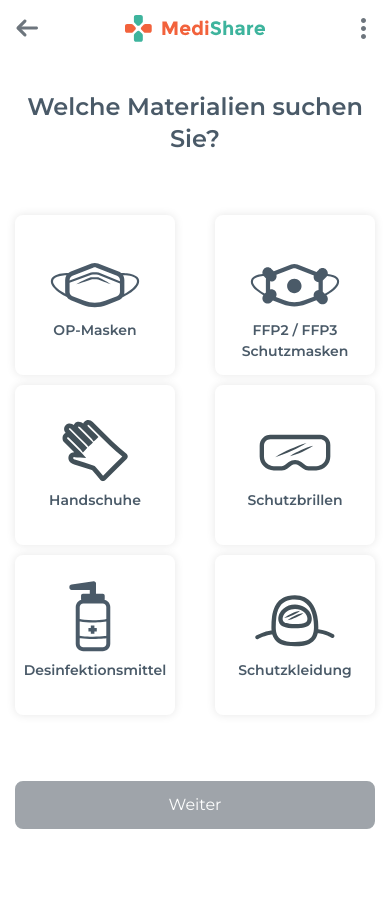
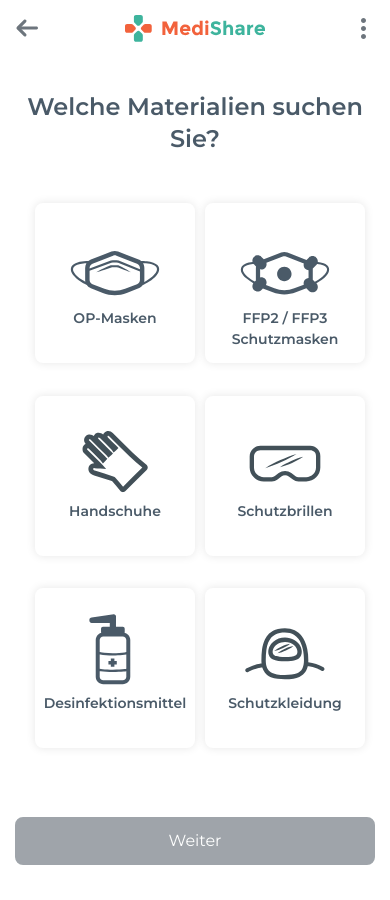
Before and after one commit to davelosert/medishare, a Vue app in the folder frontend/: page /#/search/category in a window 390 px wide. Before the commit the page ends 844 px from the top, so only its background shows below. Built offline with nearby package versions, Linux system fonts and the light colour scheme.

Commit message:
improved css for mobile devices

```diff
--- a/frontend/src/views/Home.vue
+++ b/frontend/src/views/Home.vue
@@ -1,16 +1,16 @@
 <template>
-  <b-row class="home flex-column justify-content-between" no-gutters>
-    <b-col>
+  <b-row class="home justify-content-center" no-gutters>
+    <b-col sm="12">
       <img src="../assets/home/group-4.svg" class="Group-4" />
     </b-col>
-    <b-col class="welcome-text-container">
+    <b-col class="welcome-text-container" sm="12">
       <span class="Willkommen-Dr-Meie">Willkommen, {{ username }}</span>
       <p class="Fehlt-es-Ihnen-an-Ar ms-mt-16">
         Fehlt es Ihnen an Arbeitsmaterialien, oder haben Sie etwas auf Vorrat,
         dass Sie gerne zur Verfügung stellen möchten?
       </p>
     </b-col>
-    <b-col class="ms-mt-16 d-flex justify-content-end">
+    <b-col class="ms-mt-16 d-flex justify-content-end" sm="12">
       <b-row class="flex-column w-100 h-100 align-items-stretch justify-content-end" no-gutters>
         <b-col class="flex-grow-0">
           <b-button
--- a/frontend/src/views/search/Categories.vue
+++ b/frontend/src/views/search/Categories.vue
@@ -1,39 +1,36 @@
 <template>
-  <b-row id="categories" class="flex-column justify-content-between">
-    <b-col>
-      <p class="Welche-Materialien-s">
-        Welche Materialien {{ text }}?
-      </p>
+  <b-row id="categories" class="justify-content-center">
+    <b-col cols="12">
+      <p class="Welche-Materialien-s">Welche Materialien {{ text }}?</p>
     </b-col>
-    <b-col>
-      <b-row class="justify-content-between" no-gutters>
-        <category v-for="category in categories"
-          :key="category.id"
-          sm="6"
-          :category="category">
-        </category>
+    <!-- <b-col cols="12">
+      <b-row class="justify-content-center" no-gutters>
+
       </b-row>
-    </b-col>
-    <b-col class="d-flex flex-column justify-content-end">
-      <b-button class="w-100"
-      :disabled="selectedItem === undefined"
-      :style="buttonTheme"
-      :class="buttonClass"
-      @click="next">Weiter</b-button>
+    </b-col>-->
+    <category v-for="category in categories" :key="category.id" :category="category"></category>
+    <b-col class="d-flex flex-column justify-content-end mt-4" sm="12" xs="12">
+      <b-button
+        class="w-100"
+        :disabled="selectedItem === undefined"
+        :style="buttonTheme"
+        :class="buttonClass"
+        @click="next"
+      >Weiter</b-button>
     </b-col>
   </b-row>
 </template>
 <script>
-import Category from './material_views/Category'
-import { mapState } from 'vuex'
+import Category from "./material_views/Category";
+import { mapState } from "vuex";
 
 export default {
-  name: 'categories',
+  name: "categories",
   components: {
-    'category': Category
+    category: Category
   },
-  created () {
-    this.$store.dispatch('categories/fetchAll')
+  created() {
+    this.$store.dispatch("categories/fetchAll");
   },
   computed: {
     ...mapState({
@@ -41,32 +38,37 @@ export default {
       selectedItem: state => state.cart.selectedItem,
       buttonStyle: state => state.theme.activeStyle.buttons
     }),
-    buttonTheme () {
-      return this.selectedItem === undefined ? {} : this.buttonStyle
+    buttonTheme() {
+      return this.selectedItem === undefined ? {} : this.buttonStyle;
     },
-    buttonClass () {
-      return this.selectedItem === undefined ? 'Rectangle-Inactive' : 'Rectangle'
+    buttonClass() {
+      return this.selectedItem === undefined
+        ? "Rectangle-Inactive"
+        : "Rectangle";
     },
-    text () {
-      const activeIsDonor = this.$store.getters['theme/activeIsDonor']
+    text() {
+      const activeIsDonor = this.$store.getters["theme/activeIsDonor"];
       if (activeIsDonor) {
-        return ' stellen Sie bereit'
+        return " stellen Sie bereit";
       } else {
-        return ' suchen Sie'
+        return " suchen Sie";
       }
     }
   },
   methods: {
-    next () {
-      this.$router.push({name: 'Search', params: { categoryId: this.selectedItem }})
+    next() {
+      this.$router.push({
+        name: "Search",
+        params: { categoryId: this.selectedItem }
+      });
     }
   }
-}
+};
 </script>
 <style scoped>
 #categories {
-  padding: 35px 0px 15px 0px;
-  height: calc(100% - 56px);
+  padding: 35px 0px 35px 0px;
+  height: calc(100%);
 }
 
 /* ZEPLIN CSS */
--- a/frontend/src/views/search/material_views/Category.vue
+++ b/frontend/src/views/search/material_views/Category.vue
@@ -3,10 +3,10 @@
     class="Material hover"
     :class="{'active': isActive}"
     :style="borderColor"
-    sm="6"
+    cols="6"
     @click="onClick"
   >
-    <b-row class="flex-column">
+    <b-row class="flex-column" no-gutters>
       <b-col class="category-container d-flex flex-column align-items-center">
         <img :src="require(`@/assets/material/${this.category.image}`)" class="Mask" alt="Maske" />
         <span class="Masken">{{ category.name }}</span>
@@ -71,10 +71,13 @@ export default {
 .Material {
   width: 160px;
   height: 160px;
+  max-width: 160px;
+  max-height: 160px;
   border-radius: 8px;
   box-shadow: 0 0 10px 0 rgba(0, 0, 0, 0.1);
   background-color: #ffffff;
   margin-top: 10px;
+  margin-left: 10px;
 }
 
 .Mask {
```
Also changed, not shown: 1 other file (tests, documents, lock files or other folders).
